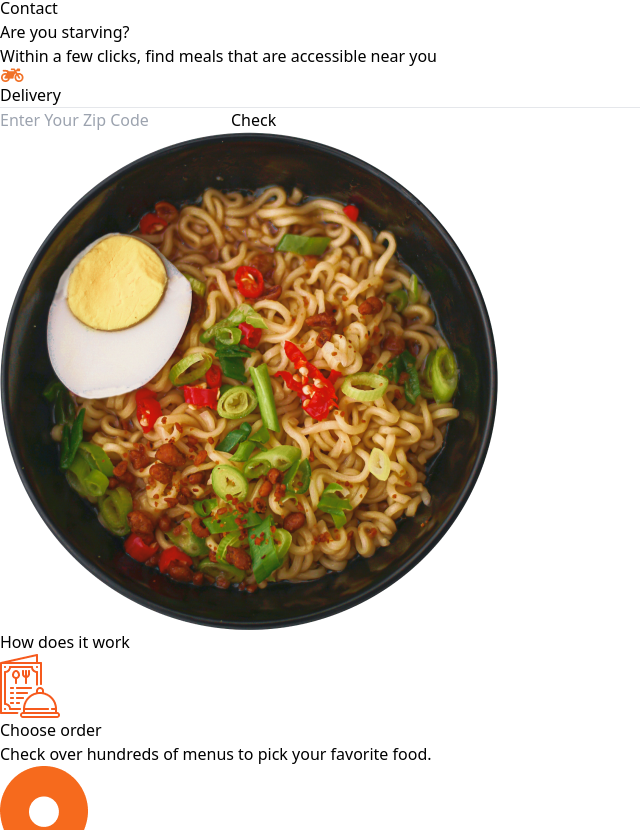
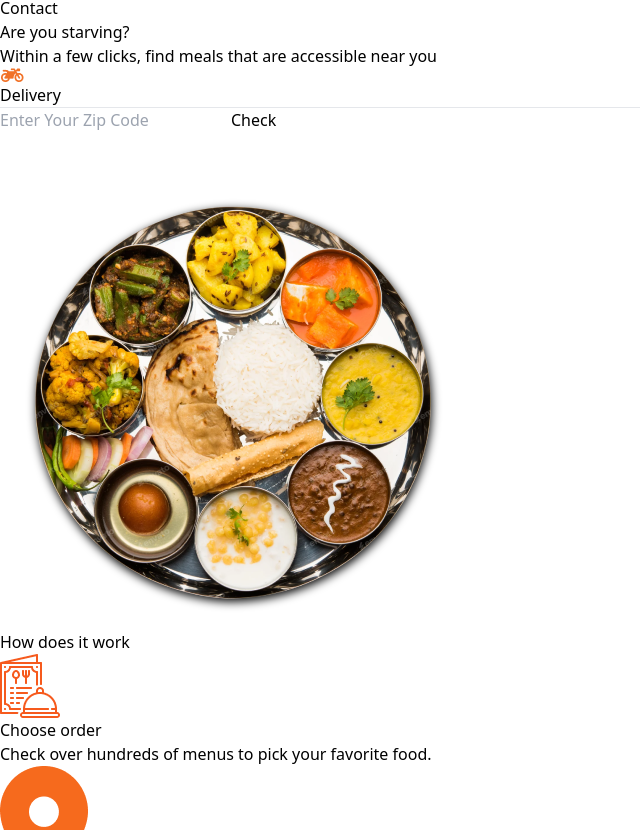
Before and after one commit to sahilsharma6/chatorasquad, a React (Vite) app in the folder frontend/: page / in a window 1280 px wide. Shown: the part 532-1362 px from the top of the page, without its empty margins (0-640 px from the left). Built offline with nearby package versions, Linux system fonts and the light colour scheme; no server answers.

Commit message:
Modify:-BowlImage

```diff
--- a/frontend/src/components/Welcome.jsx
+++ b/frontend/src/components/Welcome.jsx
@@ -110,10 +110,12 @@ function Welcome() {
           src={bowlImg}
           alt="food"
           className="w-auto h-auto md:w-96 mg:h-96 lg:h-auto lg:w-auto"
+          style={{filter: "drop-shadow(1px 3px 5px  black)"}}
         />
       </div>
     </div>
   );
+
 }
 
 export default Welcome;
```
Also changed, not shown: frontend/src/assets/bowl.png.
